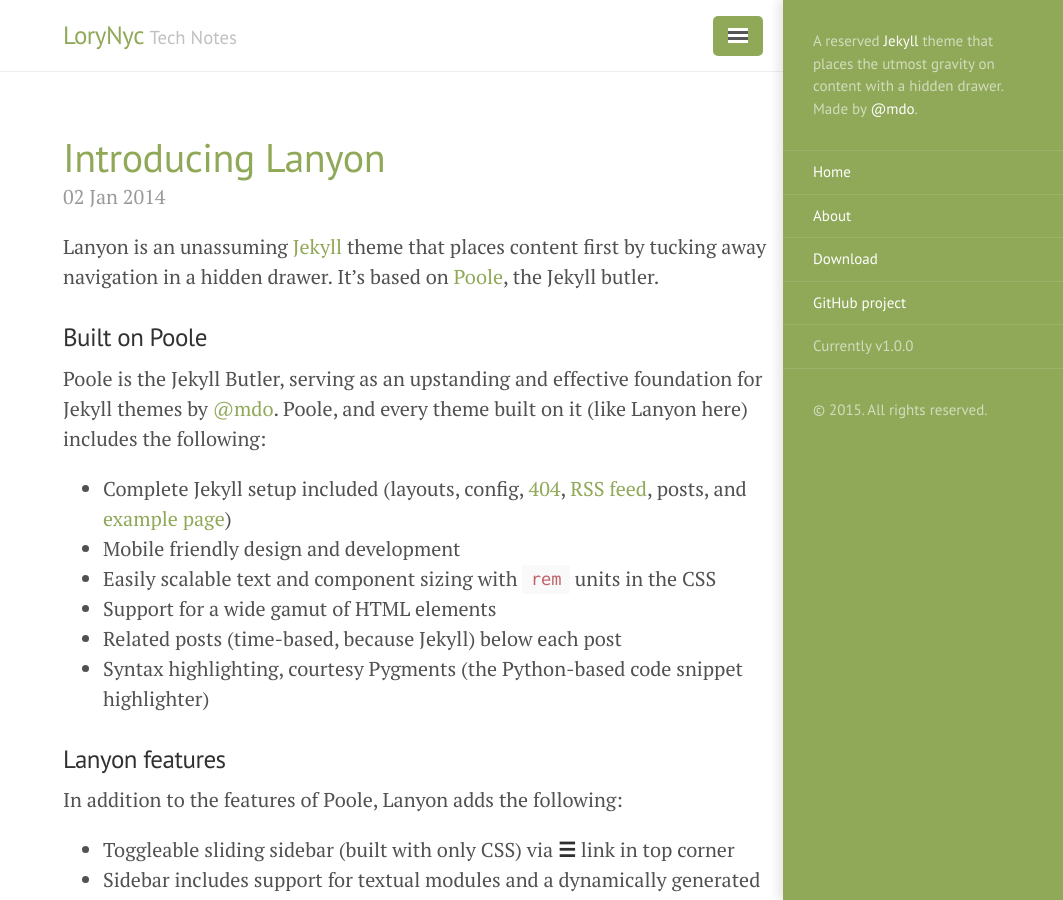
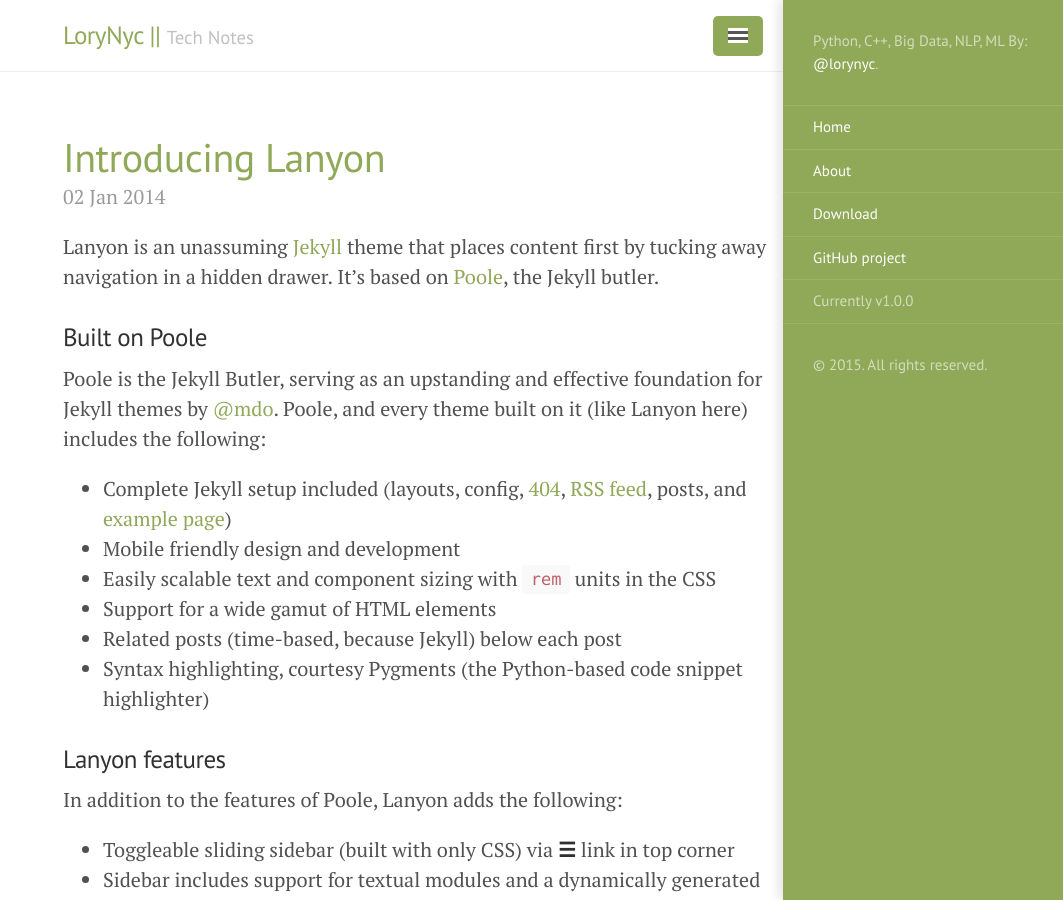
Before and after one commit to loryfelnunez/loryn808.github.io, a Jekyll site: the page built from index.html, in a window 1280 px wide and 900 px high. Shown: the whole window, without its empty margins (217-1280 px from the left). Built offline with Jekyll 4.4.1, drawn with Linux system fonts in a browser that asks for light colours; the list of posts is cut into pages by our own code.

Commit message:
Update _config.yml

```diff
--- a/_config.yml
+++ b/_config.yml
@@ -5,9 +5,9 @@ permalink:           pretty
 relative_permalinks: true
 
 # Setup
-title:               LoryNyc
+title:               LoryNyc  ||
 tagline:             'Tech Notes'
-description:         'A reserved <a href="http://jekyllrb.com" target="_blank">Jekyll</a> theme that places the utmost gravity on content with a hidden drawer. Made by <a href="https://twitter.com/mdo" target="_blank">@mdo</a>.'
+description:         'Python, C++, Big Data, NLP, ML  By:  <a href="https://twitter.com/lorynyc" target="_blank">@lorynyc</a>.'
 url:                 http://lanyon.getpoole.com
 baseurl:             ''
 paginate:            5
```
